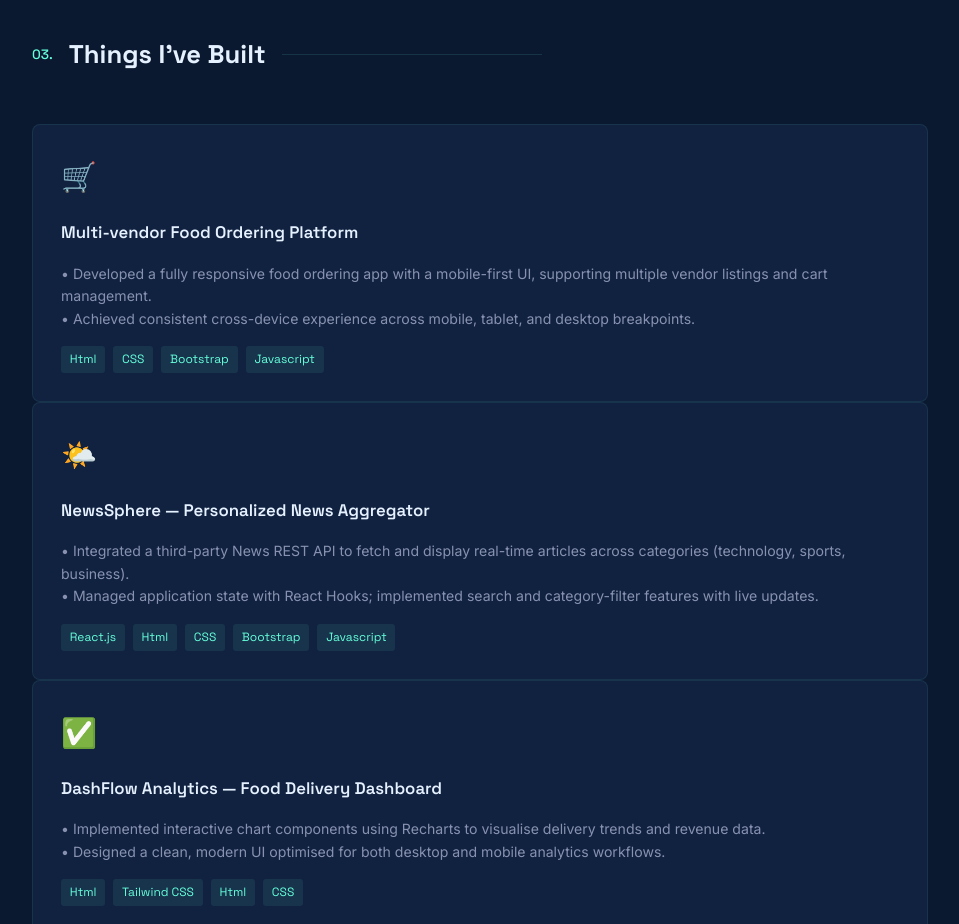
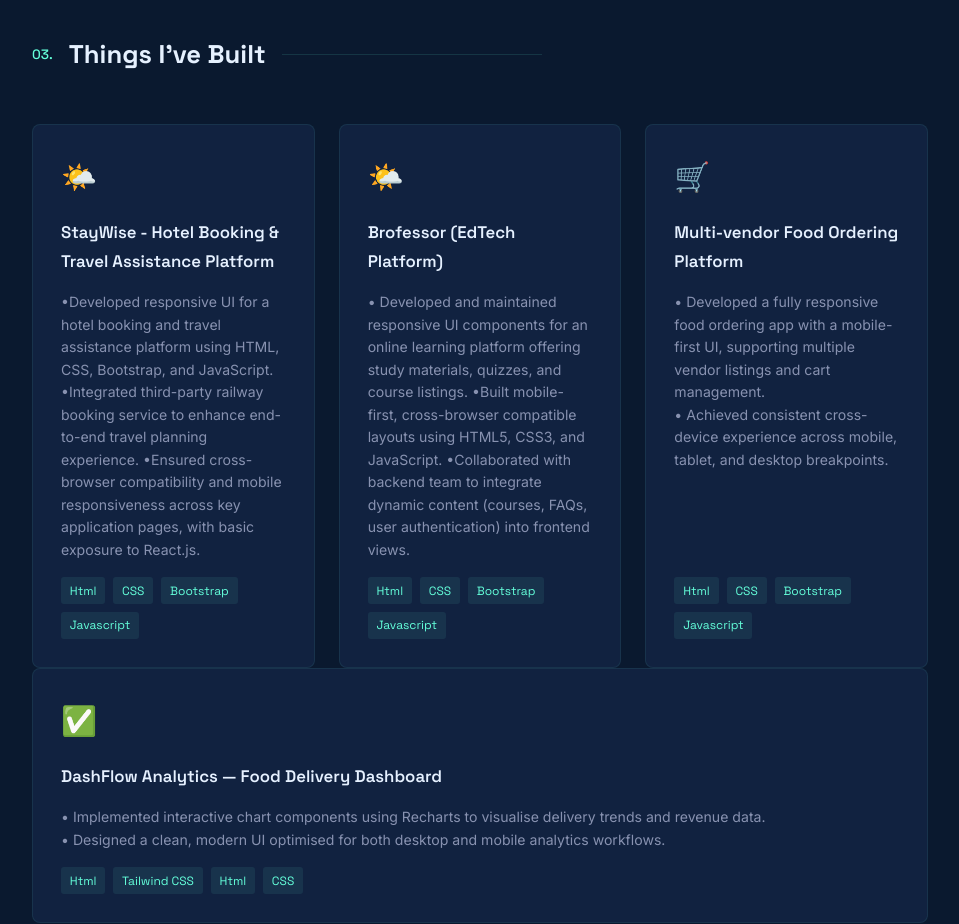
Before and after one commit to Mitali-coding/My_Portfolio_, a plain HTML site: page index.html in a window 1280 px wide. Shown: the part 2640-3564 px from the top of the page, without its empty margins (160-1119 px from the left). Drawn offline with Linux system fonts and the light colour scheme.

Commit message:
changes3

```diff
--- a/index.html
+++ b/index.html
@@ -3,7 +3,7 @@
   <head>
     <meta charset="UTF-8" />
     <meta name="viewport" content="width=device-width, initial-scale=1.0" />
-<title>Mitali Bhavsar — UI/UX Developer | Frontend Developer</title>    <link
+    <title>Mitali Bhavsar — UI/UX Developer | Frontend Developer</title>    <link
       href="https://fonts.googleapis.com/css2?family=Inter:wght@300;400;500;600&family=Space+Grotesk:wght@400;500;600;700&display=swap"
       rel="stylesheet"
     />
@@ -180,6 +180,49 @@
           GitHub links and live demos once ready.
         </div> -->
         <div class="projects-grid">
+
+           <div class="proj-card">
+            <div class="proj-icon">🌤️</div>
+            <div class="proj-name">StayWise - Hotel Booking & Travel Assistance Platform</div>
+            <div class="proj-desc">
+            •Developed responsive UI for a hotel booking and travel assistance platform using HTML, CSS, Bootstrap, and JavaScript.
+            •Integrated third-party railway booking service to enhance end-to-end travel planning experience.
+            •Ensured cross-browser compatibility and mobile responsiveness across key application pages, with basic exposure to React.js.
+            <br>
+            </div>
+            <div class="proj-tags">
+              <span class="tag">Html</Html></span>
+              <span class="tag">CSS</span>
+              <span class="tag">Bootstrap</span>
+              <span class="tag">Javascript</span>
+            </div>
+            <!-- <div class="proj-links">
+              <a href="https://github.com/" target="_blank">GitHub ↗</a>
+              <a href="#">Live Demo ↗</a>
+            </div> -->
+          </div>
+
+             <div class="proj-card">
+            <div class="proj-icon">🌤️</div>
+            <div class="proj-name">Brofessor (EdTech Platform)</div>
+            <div class="proj-desc">
+           • Developed and maintained responsive UI components for an online learning platform offering study materials, quizzes, and course listings.
+           •Built mobile-first, cross-browser compatible layouts using HTML5, CSS3, and JavaScript.
+           •Collaborated with backend team to integrate dynamic content (courses, FAQs, user authentication) into frontend views.
+            <br>
+            </div>
+            <div class="proj-tags">
+              <span class="tag">Html</Html></span>
+              <span class="tag">CSS</span>
+              <span class="tag">Bootstrap</span>
+              <span class="tag">Javascript</span>
+            </div>
+            <!-- <div class="proj-links">
+              <a href="https://github.com/" target="_blank">GitHub ↗</a>
+              <a href="#">Live Demo ↗</a>
+            </div> -->
+          </div>
+
           <div class="proj-card">
             <div class="proj-icon">🛒</div>
             <div class="proj-name">Multi-vendor Food Ordering Platform</div>
@@ -198,26 +241,6 @@
               <a href="https://github.com/" target="_blank">GitHub ↗</a>
               <a href="#">Live Demo ↗</a> -->
             </div>
-          </div>
-
-          <div class="proj-card">
-            <div class="proj-icon">🌤️</div>
-            <div class="proj-name">NewsSphere — Personalized News Aggregator</div>
-            <div class="proj-desc">
-            • Integrated a third-party News REST API to fetch and display real-time articles across categories (technology, sports, business).<br>
-            • Managed application state with React Hooks; implemented search and category-filter features with live updates.<br>
-            </div>
-            <div class="proj-tags">
-              <span class="tag">React.js</span>
-              <span class="tag">Html</Html></span>
-              <span class="tag">CSS</span>
-              <span class="tag">Bootstrap</span>
-              <span class="tag">Javascript</span>
-            </div>
-            <!-- <div class="proj-links">
-              <a href="https://github.com/" target="_blank">GitHub ↗</a>
-              <a href="#">Live Demo ↗</a>
-            </div> -->
           </div>
 
           <div class="proj-card">
```
